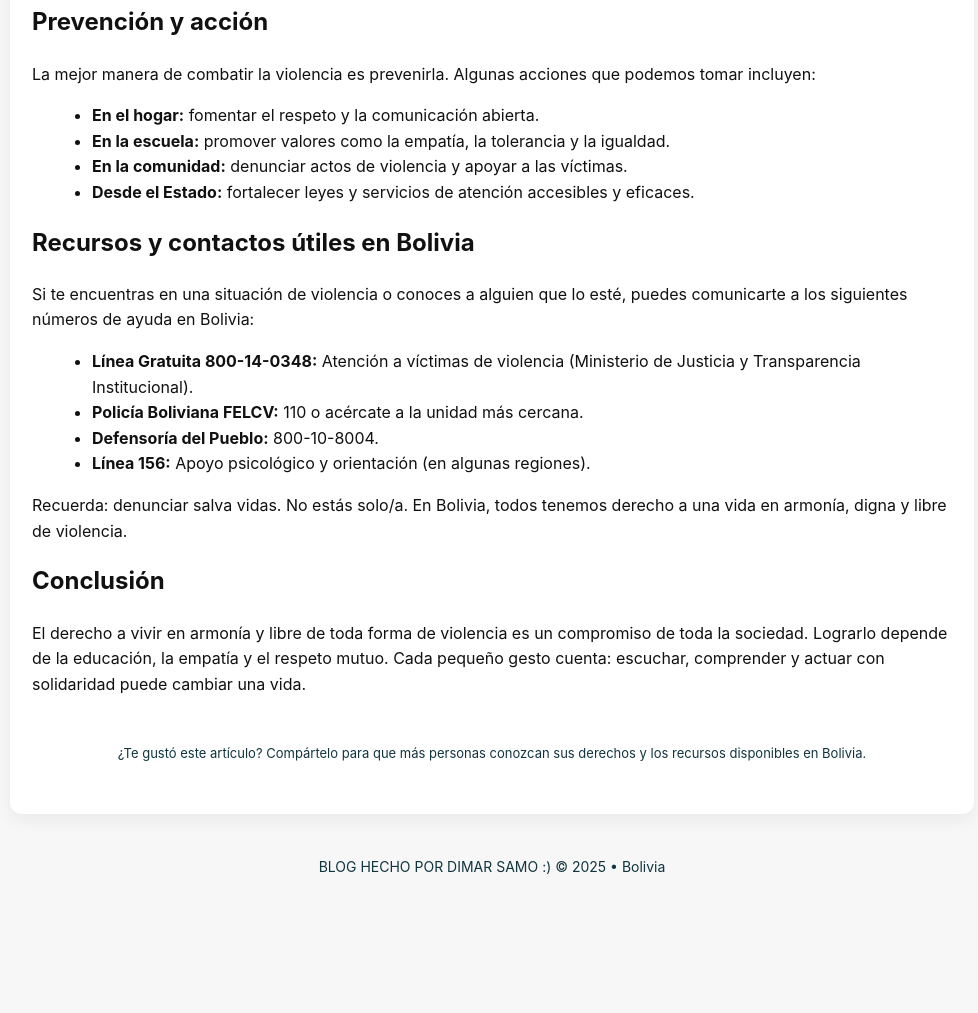
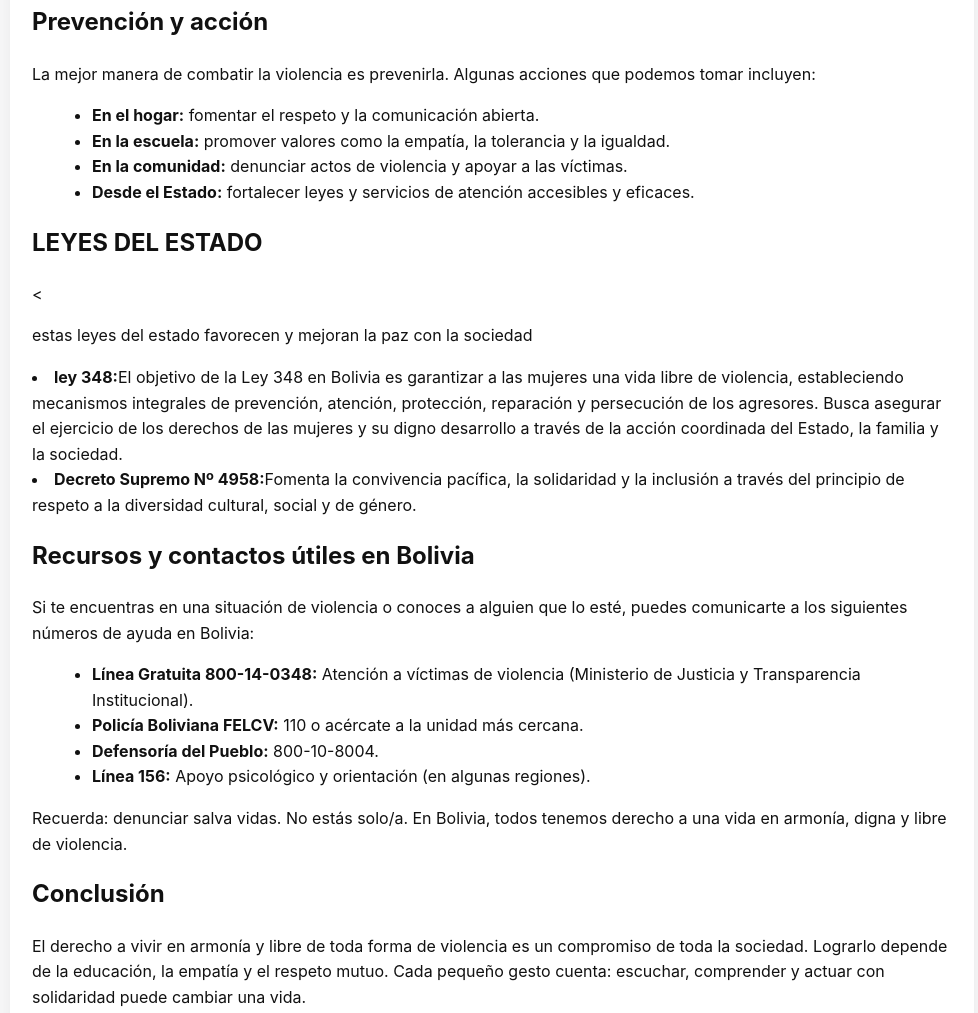
Before and after one commit to dimaralexissamoquispe-stack/samo_1_2, a plain HTML site: page index.html in a window 1280 px wide. Shown: the part 1047-2060 px from the top of the page, without its empty margins (148-1126 px from the left). Before the commit the page ends 1967 px from the top, so only its background shows below. Drawn offline with Linux system fonts and the light colour scheme.

Commit message:
Update index.html

```diff
--- a/index.html
+++ b/index.html
@@ -112,6 +112,11 @@
           <li><strong>Desde el Estado:</strong> fortalecer leyes y servicios de atención accesibles y eficaces.</li>
         </ul>
       </section>
+      <section id="leyes del estado" class="section">
+        <h2>LEYES DEL ESTADO</h2>
+        <<p>estas leyes del estado favorecen y mejoran la paz con la sociedad </p>
+          <li><strong>ley 348:</strong>El objetivo de la Ley 348 en Bolivia es garantizar a las mujeres una vida libre de violencia, estableciendo mecanismos integrales de prevención, atención, protección, reparación y persecución de los agresores. Busca asegurar el ejercicio de los derechos de las mujeres y su digno desarrollo a través de la acción coordinada del Estado, la familia y la sociedad. </li>
+          <li><strong>Decreto Supremo Nº 4958:</strong>Fomenta la convivencia pacífica, la solidaridad y la inclusión a través del principio de respeto a la diversidad cultural, social y de género.</li>
 
       <section id="recursos" class="section">
         <h2>Recursos y contactos útiles en Bolivia</h2>
```
